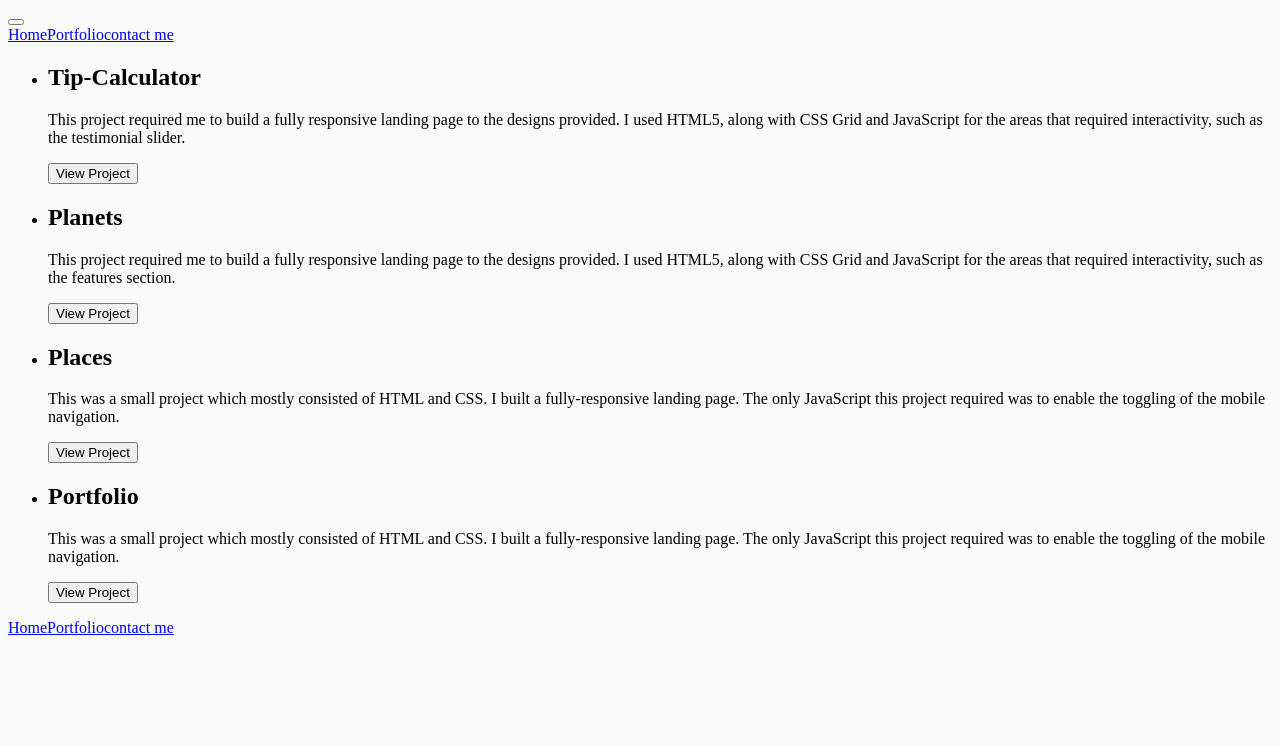
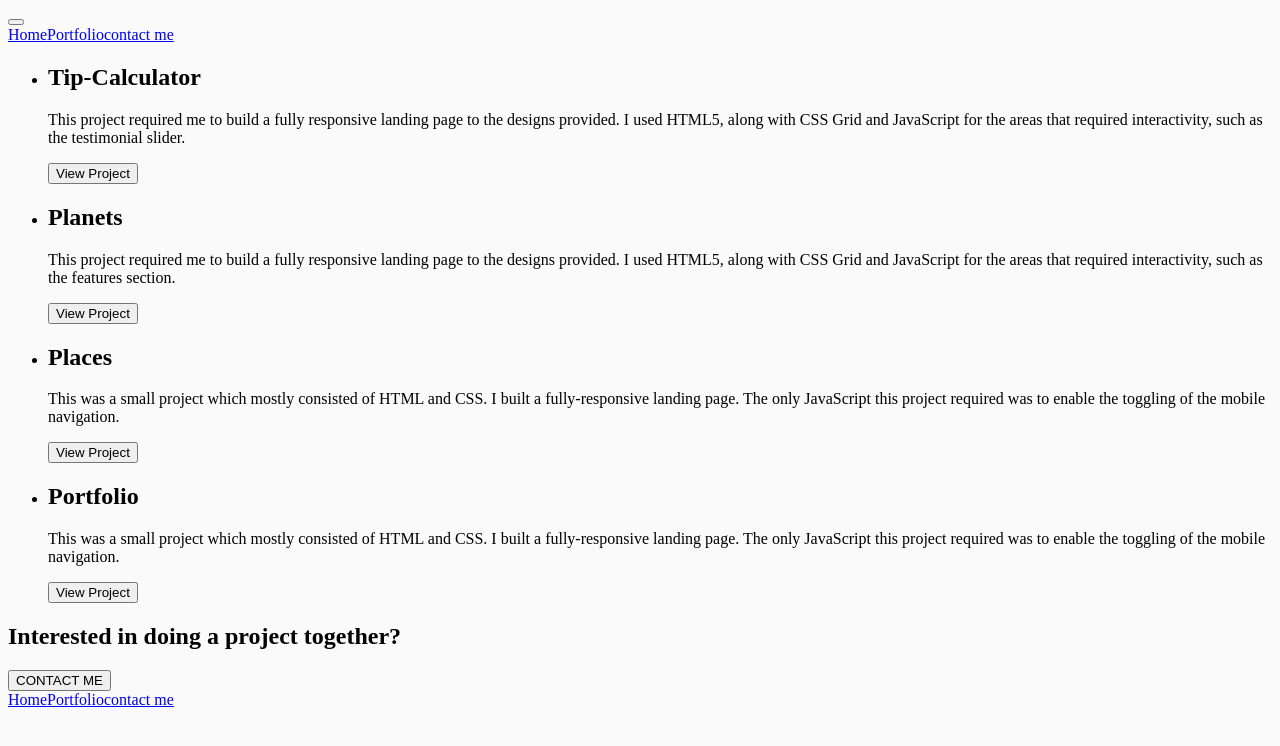
Before and after one commit to Glebkas/portfolio, a React (Create React App) app: page /portfolio in a window 1280 px wide. Shown: the top 746 px of the page. Built offline with nearby package versions, Linux system fonts and the light colour scheme.

Commit message:
Update Portfolio.js

```diff
--- a/src/pages/Portfolio.js
+++ b/src/pages/Portfolio.js
@@ -1,5 +1,6 @@
 import ProjectOverview from "../components/ProjectOverview";
 import data from "../utils/data";
+import Contact from "../components/Contact";
 
 function Portfolio() {
   return (
@@ -15,6 +16,7 @@ function Portfolio() {
           />
         ))}
       </ul>
+      <Contact></Contact>
     </>
   );
 }
```
